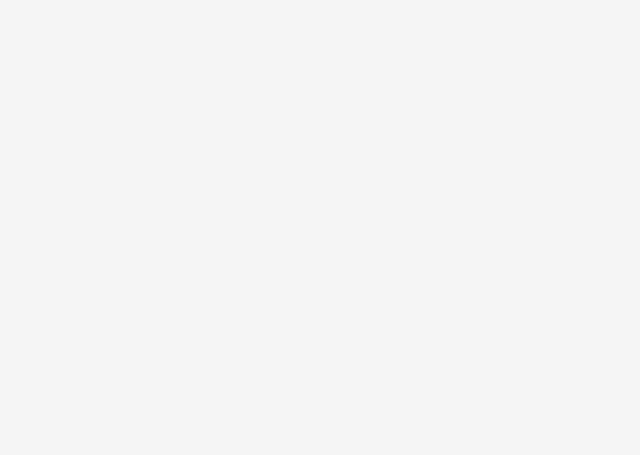
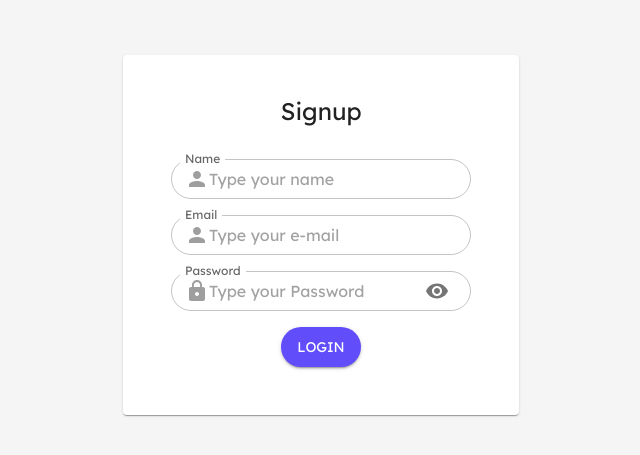
Before and after one commit to dstrujillo/user-app-frontend, a React (Vite) app: page /signup in a window 1280 px wide. Before the commit this address had no page. Shown: the part 165-620 px from the top of the page, without its empty margins (319-959 px from the left). Built offline with nearby package versions, Linux system fonts and the light colour scheme; the HTML template or start-up script is replaced by a standard one.

Commit message:
Adición página signup + persistencia token

```diff
--- a/src/guards/AuthGuard/index.tsx
+++ b/src/guards/AuthGuard/index.tsx
@@ -1,12 +1,16 @@
 import { ReactNode } from 'react';
 import { Navigate } from 'react-router-dom';
+
+import { useAppSelector } from '@/hooks/reduxHooks';
 
 interface AuthGuardProps {
   children: ReactNode;
 }
 
 const AuthGuard = ({ children }: AuthGuardProps) => {
-  const isAuthenticated = true;
+  const { accessToken } = useAppSelector((state) => state.userSlice);
+
+  const isAuthenticated = accessToken ? true : false;
   if (!isAuthenticated) {
     return <Navigate to="/login" />;
   }
--- a/src/pages/Login/index.tsx
+++ b/src/pages/Login/index.tsx
@@ -1,5 +1,6 @@
 import { CardContent, Container } from '@mui/material';
-
+import { useNavigate } from 'react-router-dom';
+import { useAppDispatch } from '@/hooks/reduxHooks';
 import { useLoginMutation } from '@/redux/services/user.service';
 import LoginForm from './components/LoginForm';
 import {
@@ -9,11 +10,16 @@ import {
 } from './components/styledComponents';
 
 import { LoginFormDto } from './components/LoginForm/dtos/loginFormDtos';
+import { setAccessToken } from '@/redux/slices/user.slice';
 
 const Login = () => {
   const [login] = useLoginMutation();
+  const dispatch = useAppDispatch();
+  const navigate = useNavigate();
   const handleSumbit = async (values: LoginFormDto) => {
-    await login(values).unwrap();
+    const response = await login(values).unwrap();
+    dispatch(setAccessToken(response.accessToken));
+    navigate('/');
   };
 
   return (
--- /dev/null
+++ b/src/pages/NotFound/index.tsx
@@ -0,0 +1,21 @@
+// import React from "react";
+import { Button } from '@mui/material';
+import { useNavigate } from 'react-router-dom';
+
+const NotFound = () => {
+  const navigate = useNavigate();
+
+  const handleRedirect = () => {
+    navigate('/');
+  };
+
+  return (
+    <div>
+      <h1>404 Not Found</h1>
+      <p>Intente otra ruta</p>
+      <Button onClick={handleRedirect}>Ir a home</Button>
+    </div>
+  );
+};
+
+export default NotFound;
--- /dev/null
+++ b/src/pages/Signup/components/SignupForm/dtos/signupFormDtos.ts
@@ -0,0 +1,5 @@
+export interface SignupFormDto {
+  name: string;
+  email: string;
+  password: string;
+}
--- /dev/null
+++ b/src/pages/Signup/components/SignupForm/index.tsx
@@ -0,0 +1,95 @@
+import { Box, Button, IconButton } from '@mui/material';
+import { useState } from 'react';
+import CustomTextField from '@/components/CustomTextField';
+import { Person, Lock, Visibility, VisibilityOff } from '@mui/icons-material';
+import { useFormik } from 'formik';
+import { validationSchema } from '../utils/validation';
+import { SignupFormDto } from './dtos/signupFormDtos';
+
+interface SignupFormProps {
+  onSubmitMio?: (values: SignupFormDto) => void;
+}
+
+const SignupForm = ({ onSubmitMio = () => {} }: SignupFormProps) => {
+  const [showPassword, setShowPassword] = useState(false);
+  /*const [formData, setFormData] = useState<{ email: string; password: string }>(
+    {
+      email: '',
+      password: ''
+    }
+  );*/
+  const formik = useFormik({
+    initialValues: {
+      name: '',
+      email: '',
+      password: ''
+    },
+    validationSchema,
+    onSubmit: (values) => {
+      onSubmitMio(values);
+    }
+  });
+
+  return (
+    <form onSubmit={formik.handleSubmit}>
+      <CustomTextField
+        textFieldProps={{
+          name: 'name',
+          label: 'Name',
+          placeholder: 'Type your name',
+          error: Boolean(formik.errors.name),
+          helperText: formik.errors.name,
+          InputProps: {
+            startAdornment: (
+              <Person sx={{ color: (theme) => theme.palette.grey[500] }} />
+            )
+          },
+          onChange: formik.handleChange
+        }}
+      />
+      <CustomTextField
+        textFieldProps={{
+          name: 'email',
+          label: 'Email',
+          placeholder: 'Type your e-mail',
+          error: Boolean(formik.errors.email),
+          helperText: formik.errors.email,
+          InputProps: {
+            startAdornment: (
+              <Person sx={{ color: (theme) => theme.palette.grey[500] }} />
+            )
+          },
+          onChange: formik.handleChange
+        }}
+      />
+      <CustomTextField
+        textFieldProps={{
+          name: 'password',
+          type: showPassword ? 'text' : 'password',
+          label: 'Password',
+          placeholder: 'Type your Password',
+          error: Boolean(formik.errors.password),
+          helperText: formik.errors.password,
+          InputProps: {
+            startAdornment: (
+              <Lock sx={{ color: (theme) => theme.palette.grey[500] }} />
+            ),
+            endAdornment: (
+              <IconButton onClick={() => setShowPassword(!showPassword)}>
+                {showPassword ? <VisibilityOff /> : <Visibility />}
+              </IconButton>
+            )
+          },
+          onChange: formik.handleChange
+        }}
+      />
+      <Box display="flex" justifyContent="center">
+        <Button variant="contained" type="submit">
+          Login
+        </Button>
+      </Box>
+    </form>
+  );
+};
+
+export default SignupForm;
--- /dev/null
+++ b/src/pages/Signup/components/styledComponents/index.tsx
@@ -0,0 +1,37 @@
+import {
+  Card,
+  CardContent,
+  Container,
+  Box,
+  Typography,
+  TextField,
+  Button,
+  IconButton
+} from '@mui/material';
+
+import { styled } from '@mui/material';
+
+export const StyledBox = styled(Box)(({ theme }) => {
+  return {
+    display: 'flex',
+    height: '100vh',
+    alignItems: 'center'
+    //backgroundColor: theme.palette.primary.main
+  };
+});
+
+export const StyledCard = styled(Card)(({ theme }) => {
+  return {
+    width: '100%',
+    padding: theme.spacing(3, 4, 3, 4),
+    borderRadius: theme.shape.borderRadius
+  };
+});
+
+export const StyledTitle = styled(Typography)(({ theme }) => {
+  return {
+    textAlign: 'center',
+    marginBottom: theme.spacing(4),
+    fontSize: theme.typography.h5.fontSize
+  };
+});
--- /dev/null
+++ b/src/pages/Signup/components/utils/validation.ts
@@ -0,0 +1,17 @@
+import * as yup from 'yup';
+import { SignupFormDto } from '../SignupForm/dtos/signupFormDtos';
+
+export const validationSchema: yup.ObjectSchema<SignupFormDto> = yup.object({
+  name: yup.string().required('El nombre es requerido'),
+  email: yup
+    .string()
+    .email('El email debe ser válido')
+    .required('El email es requerido'),
+  password: yup
+    .string()
+    .min(6, 'La contraseña debe tener al menos 6 caracteres')
+    // .matches(/^(?=.*[A-Z])/, 'La contraseña debe tener al menos una mayúscula')
+    // .matches(/^(?=.*[a-z])/, 'La contraseña debe tener al menos una minúscula')
+    // .matches(/^(?=.*[0-9])/, 'La contraseña debe tener al menos un número')
+    .required('La constraseña es requerida')
+});
--- a/src/pages/Signup/index.tsx
+++ b/src/pages/Signup/index.tsx
@@ -1,5 +1,43 @@
+import { CardContent, Container } from '@mui/material';
+import { useNavigate } from 'react-router-dom';
+// import { useAppDispatch } from '@/hooks/reduxHooks';
+import { useSignupMutation } from '@/redux/services/user.service';
+import SignupForm from './components/SignupForm';
+import {
+  StyledBox,
+  StyledCard,
+  StyledTitle
+} from './components/styledComponents';
+
+import { SignupFormDto } from './components/SignupForm/dtos/signupFormDtos';
+// import { setAccessToken } from '@/redux/slices/user.slice';
+
 const Signup = () => {
-  return <div>Signup</div>;
+  const [signup] = useSignupMutation();
+  // const dispatch = useAppDispatch();
+  const navigate = useNavigate();
+  const handleSumbit = async (values: SignupFormDto) => {
+    try {
+      const response = await signup(values).unwrap();
+      console.log(response);
+      navigate('/login');
+    } catch (err) {
+      console.log(err);
+    }
+  };
+
+  return (
+    <Container maxWidth="xs">
+      <StyledBox>
+        <StyledCard>
+          <CardContent>
+            <StyledTitle variant="h5">Signup</StyledTitle>
+            <SignupForm onSubmitMio={handleSumbit} />
+          </CardContent>
+        </StyledCard>
+      </StyledBox>
+    </Container>
+  );
 };
 
 export default Signup;
--- a/src/redux/services/user.service.ts
+++ b/src/redux/services/user.service.ts
@@ -13,10 +13,20 @@ const userApi = createApi({
         },
         body
       })
+    }),
+    signup: builder.mutation({
+      query: (body) => ({
+        url: '/signup',
+        method: 'POST',
+        headers: {
+          'Content-Type': 'application/json'
+        },
+        body
+      })
     })
   })
 });
 
-export const { useLoginMutation } = userApi;
+export const { useLoginMutation, useSignupMutation } = userApi;
 
 export default userApi;
--- a/src/redux/slices/user.slice.ts
+++ b/src/redux/slices/user.slice.ts
@@ -6,19 +6,19 @@ interface UserState {
 }
 
 const initialState: UserState = {
-    accessToken: null
+  accessToken: null
 };
 
 const userSlice = createSlice({
   name: 'userSlice',
   initialState,
   reducers: {
-   setAccessToken(state, action: PayloadAction<string | null>) => {
+    setAccessToken(state, action: PayloadAction<string | null>) {
       state.accessToken = action.payload;
     }
   }
 });
 
-export const { setThemeMode } = settingsReducer.actions;
+export const { setAccessToken } = userSlice.actions;
 
-export default settingsReducer;
+export default userSlice;
--- a/src/redux/store.ts
+++ b/src/redux/store.ts
@@ -4,6 +4,7 @@ import storage from 'redux-persist/lib/storage';
 
 //slices
 import settingsSlice from './slices/settings.slice';
+import userSlice from './slices/user.slice';
 
 //services
 import userApi from './services/user.service';
@@ -26,6 +27,12 @@ const store = configureStore({
     [settingsSlice.name]: persistReducer<
       ReturnType<typeof settingsSlice.reducer>
     >(persistSetting, settingsSlice.reducer),
+
+    [userSlice.name]: persistReducer<ReturnType<typeof userSlice.reducer>>(
+      persistUser,
+      userSlice.reducer
+    ),
+
     //services
     [userApi.reducerPath]: userApi.reducer
   },
```
Also changed, not shown: src/routes/RouterConfig.tsx (+8 -0 lines).
